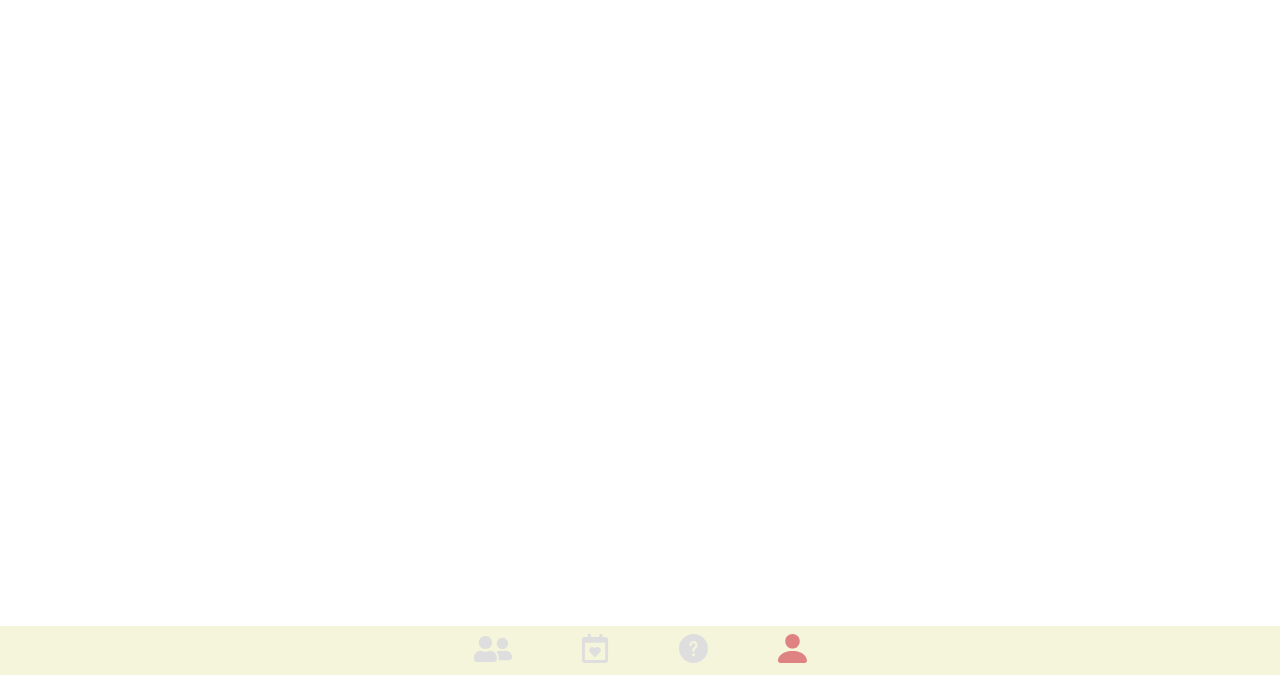
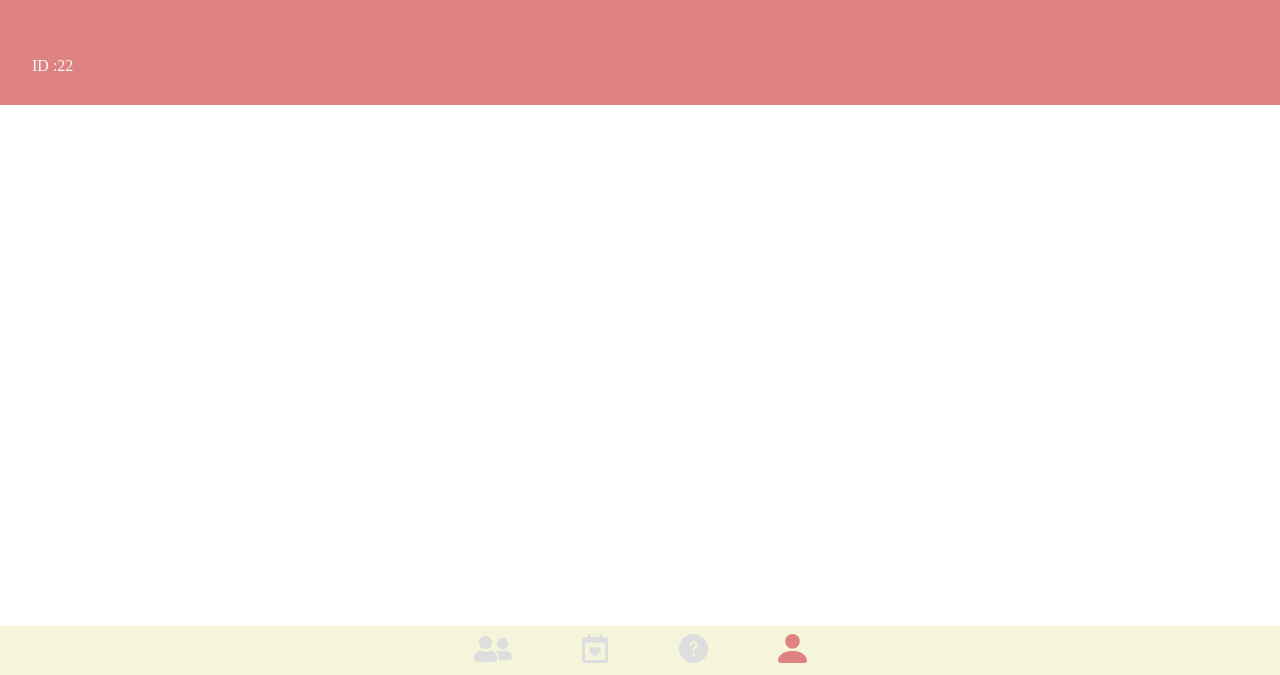
Before and after one commit to MangoBingsoo/Frontend, a React (Create React App) app: page /my in a window 1280 px wide. Shown: the part 125-800 px from the top of the page. Built offline with nearby package versions, Linux system fonts and the light colour scheme.

Commit message:
♻️ :: remove regacy

```diff
--- a/src/App.tsx
+++ b/src/App.tsx
@@ -1,13 +1,8 @@
-import React from "react";
 import "./global.css";
 import { theme } from "./theme";
 import { ThemeProvider } from "styled-components";
 import { BrowserRouter, Route, Routes } from "react-router-dom";
-// import "./App.css";
-import FriendPage from "./pages/FriendPage";
-import MainPage from "./pages/MainPage";
-import MyPage from "./pages/MyPage";
-import QuestionPage from "./pages/QuestionPage";
+import { MainPage, MyInfoPage, QuestionPage, FriendPage } from "./pages";
 import Tabbar from "./component/common/tabbar";
 
 function App() {
@@ -16,7 +11,7 @@ function App() {
       <BrowserRouter>
         <Routes>
           <Route path="/" element={<MainPage />} />
-          <Route path="/my" element={<MyPage />} />
+          <Route path="/my" element={<MyInfoPage />} />
           <Route path="/question" element={<QuestionPage />} />
           <Route path="/friend" element={<FriendPage />} />
         </Routes>
--- a/src/component/index.tsx
+++ b/src/component/index.tsx
@@ -1 +1,3 @@
 export { default as Question } from "./question";
+export { default as Main } from "./main";
+export { default as MyInfo } from "./myinfo";
--- /dev/null
+++ b/src/component/main/index.tsx
@@ -0,0 +1,5 @@
+const Main: React.FC = () => {
+  return <></>;
+};
+
+export default Main;
--- /dev/null
+++ b/src/component/main/style.ts
@@ -0,0 +1,3 @@
+import styled from "styled-components";
+
+export const asds = styled.div``;
--- a/src/component/mypage/index.tsx
+++ b/src/component/myinfo/index.tsx
@@ -5,7 +5,7 @@ interface Props {
   id: number;
 }
 
-const MyPage = ({ text, id }: Props) => {
+const MyInfo = ({ text, id }: Props) => {
   return (
     <>
       <S._ProfileWrapper>
@@ -18,4 +18,4 @@ const MyPage = ({ text, id }: Props) => {
   );
 };
 
-export default MyPage;
+export default MyInfo;
--- a/src/pages/MyPage.tsx
+++ /dev/null
@@ -1,5 +0,0 @@
-const MyPage: React.FC = () => {
-  return <></>;
-};
-
-export default MyPage;
--- /dev/null
+++ b/src/pages/index.tsx
@@ -0,0 +1,4 @@
+export { default as MainPage } from "./page/MainPage";
+export { default as MyInfoPage } from "./page/MyInfoPage";
+export { default as FriendPage } from "./page/FriendPage";
+export { default as QuestionPage } from "./page/QuestionPage";
--- a/src/pages/MainPage.tsx
+++ b/src/pages/page/MainPage.tsx
@@ -1,5 +1,7 @@
+import { Main } from "../../component";
+
 const MainPage: React.FC = () => {
-  return <></>;
+  return <Main />;
 };
 
 export default MainPage;
--- /dev/null
+++ b/src/pages/page/MyInfoPage.tsx
@@ -0,0 +1,7 @@
+import { MyInfo } from "../../component";
+
+const MyInfoPage: React.FC = () => {
+  return <MyInfo text="" id={22} />;
+};
+
+export default MyInfoPage;
--- a/src/pages/QuestionPage.tsx
+++ b/src/pages/page/QuestionPage.tsx
@@ -1,4 +1,4 @@
-import { Question } from "../component";
+import { Question } from "../../component";
 
 const QuestionPage: React.FC = () => {
   return <Question />;
```
Also changed, not shown: src/component/myinfo/style.ts (renamed from src/component/mypage/style.ts), src/pages/page/FriendPage.tsx (renamed from src/pages/FriendPage.tsx), 1 other file (tests, documents, lock files or other folders).
